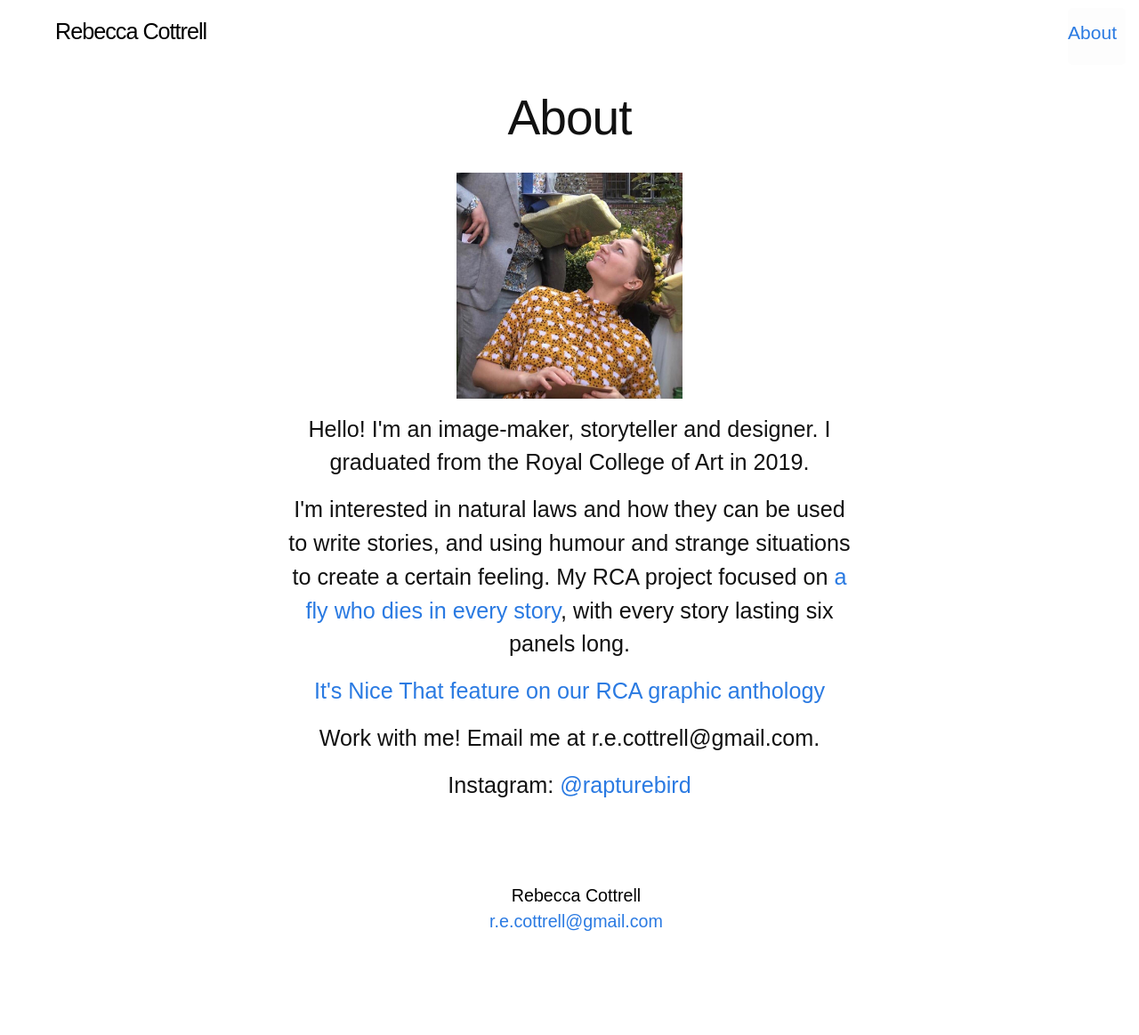
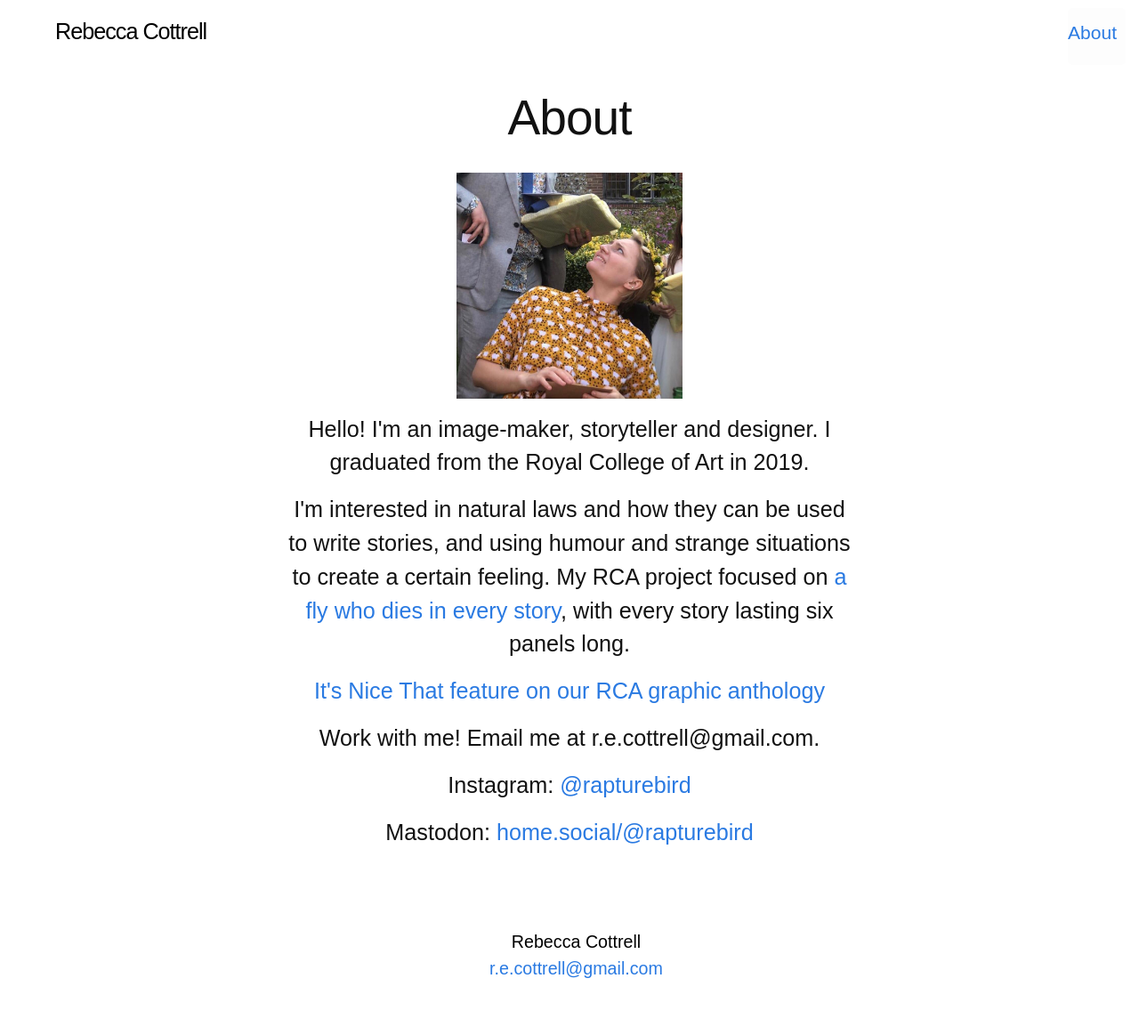
Before and after one commit to rivalee/rivalee.github.io, a Jekyll site: the page built from about.md, in a window 1280 px wide. Shown: the whole page at 89% size. Built offline with Jekyll 4.4.1, drawn with Linux system fonts in a browser that asks for light colours; some web fonts are replaced; before the commit the page ends 1111 px from its top, so only the background shows below that.

Commit message:
Add Mastodon link

```diff
--- a/about.md
+++ b/about.md
@@ -20,4 +20,6 @@ I'm interested in natural laws and how they can be used to write stories, and us
 
 <p>Work with me! Email me at r.e.cottrell@gmail.com.</p>
 
-<p>Instagram: <a href="https://instagram.com/rapturebird">@rapturebird</a></p>
+<p>Instagram: <a rel="me" href="https://instagram.com/rapturebird">@rapturebird</a></p>
+
+<p>Mastodon: <a rel="me" href="https://home.social/@rapturebird">home.social/@rapturebird</a>
```
Also changed, not shown: 1 other file.
